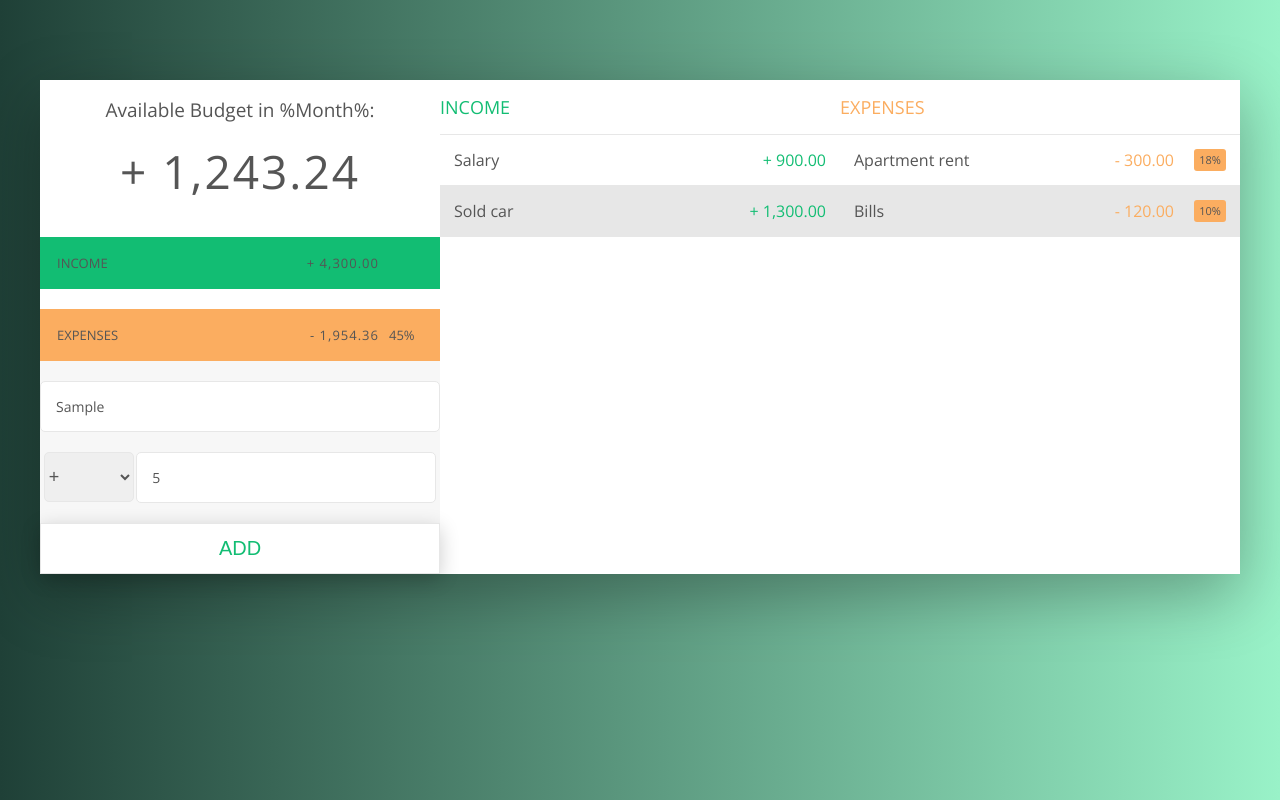
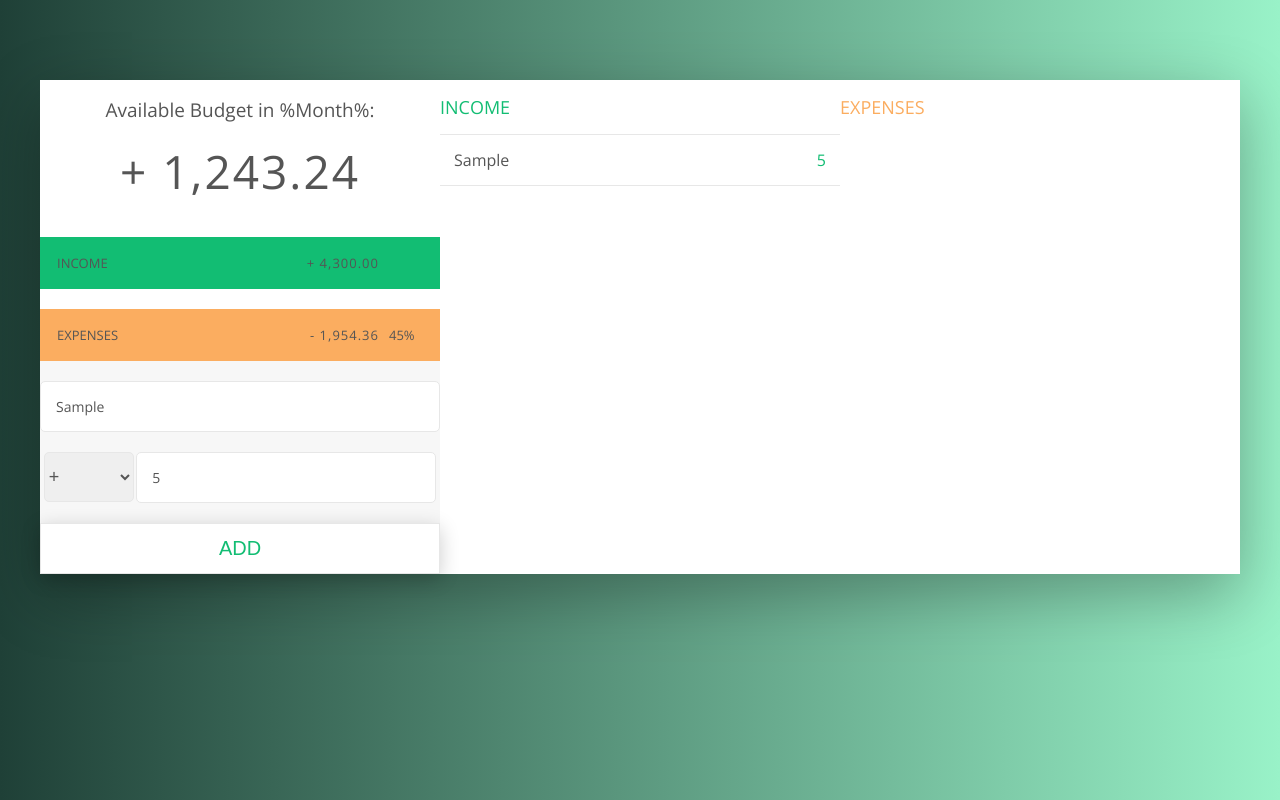
Before and after one commit to nikolaPokrajac/Budget_App, a website: page index.html in a window 1280 px wide. Both pictures are taken after typing "Sample", "5" into the empty fields and a click on the button "ADD". Drawn offline with nearby package versions, Linux system fonts and the light colour scheme.

Commit message:
Adding new item to the UI.

```diff
--- a/app.js
+++ b/app.js
@@ -67,7 +67,9 @@ var UIController = (function () {
     inputDescription: '.add__description',
     inputType: '.add__type',
     inputValue: '.add__value',
-    inputBtn: '.add__btn'
+    inputBtn: '.add__btn',
+    incomeContainer: '.income__list',
+    expensesContainer: '.expenses__list'
   }
 
   return {
@@ -78,6 +80,29 @@ var UIController = (function () {
         value: document.querySelector(DOMstrings.inputValue).value
       };
     },
+
+    addListItem: function (obj, type) {
+      var html, newHtml, element;
+
+      // 1. Create HTML string with placeholder text
+      if (type === 'inc') {
+        element = DOMstrings.incomeContainer;
+        html = '<div class="item" id="income-%id%"> <div class="item__description">%description%</div> <div class="item__right"><div class="item__value">%value%</div><div class="item__delete"><button class="item__delete--btn"><i class="ion-ios-close-outline"></i> </button></div></div></div>';
+      } else if (type === 'exp') {
+        element = DOMstrings.expensesContainer;
+        html = '<div class="item" id="expense-%id%"><div class="item__description">%description%</div><div class="item__right"><div class="item__value">%value%</div><div class="item__percentage">18%</div><div class="item__delete"><button class="item__delete--btn"><i class="ion-ios-close-outline"></i></button></div></div></div>'
+      }
+
+      // 2. Replace the placeholder text with some actual data
+      newHtml = html.replace('%id%', obj.id);
+      newHtml = newHtml.replace('%description%', obj.description);
+      newHtml = newHtml.replace('%value%', obj.value);
+
+      // 3. Insert the HTML into the DOM
+      document.querySelector(element).insertAdjacentHTML('beforeend', newHtml);
+
+    },
+
     getDOMstrings: function () {
       return DOMstrings;
     }
@@ -112,6 +137,7 @@ var controller = (function (budgetCtrl, UICtrl) {
     newItem = budgetCtrl.addItem(input.type, input.description, input.value);
 
     // 3. Add the item to the UI
+    UICtrl.addListItem(newItem, input.type);
 
     // 4. Calculate the budget
 
--- a/index.html
+++ b/index.html
@@ -57,7 +57,9 @@
         <h2 class="income__title">Income</h2>
 
         <div class="income__list">
-          <div class="item" id="income-0">
+
+
+          <!-- <div class="item" id="income-0">
             <div class="item__description">Salary</div>
             <div class="item__right">
               <div class="item__value">+ 900.00</div>
@@ -79,7 +81,9 @@
                 </button>
               </div>
             </div>
-          </div>
+          </div> -->
+
+
         </div>
       </div>
 
@@ -87,7 +91,9 @@
         <h2 class="expenses__title">Expenses</h2>
 
         <div class="expenses__list">
-          <div class="item" id="expense-0">
+
+
+          <!-- <div class="item" id="expense-0">
             <div class="item__description">Apartment rent</div>
             <div class="item__right">
               <div class="item__value">- 300.00</div>
@@ -111,7 +117,9 @@
                 </button>
               </div>
             </div>
-          </div>
+          </div> -->
+
+
         </div>
       </div>
     </div>
```
